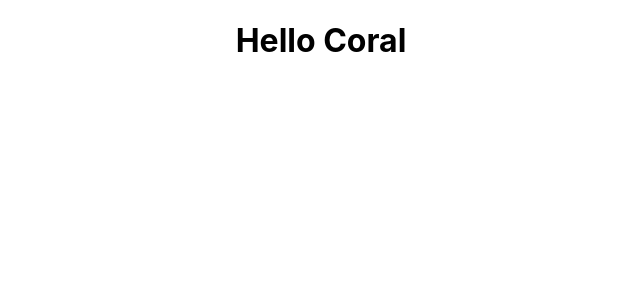
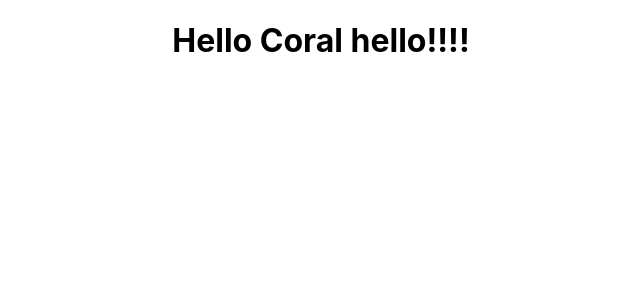
Before and after one commit to emilianolowe/coral-frontend, a React (Create React App) app: page / in a window 1280 px wide. Shown: the top 300 px of the page, without its empty margins (319-959 px from the left). Built offline with nearby package versions, Linux system fonts and the light colour scheme.

Commit message:
refactored main component

```diff
--- a/package.json
+++ b/package.json
@@ -8,6 +8,7 @@
     "@testing-library/user-event": "^7.2.1",
     "react": "^16.12.0",
     "react-dom": "^16.12.0",
+    "react-router-dom": "^5.1.2",
     "react-scripts": "3.4.0"
   },
   "scripts": {
--- a/src/App.js
+++ b/src/App.js
@@ -1,12 +1,22 @@
 import React from 'react';
-import logo from './logo.svg';
 import './App.css';
-import Main from './components/MainComponent.js';
+import AboutUs from './components/AboutUs';
+import { Switch, Route, BrowserRouter } from 'react-router-dom';
 
 function App() {
+  const AboutUsRoute = () => {
+    return (
+      <AboutUs />
+    )
+  }
   return (
     <div className="App">
-      <Main />
+      <h1>Hello Coral hello!!!!</h1>
+      <BrowserRouter>
+        <Switch>
+          <Route exact path="/aboutus" component={AboutUsRoute}></Route>
+        </Switch>
+      </BrowserRouter>
     </div>
   );
 }
--- a/src/components/MainComponent.js
+++ b/src/components/MainComponent.js
@@ -1,10 +1,22 @@
 import React, { Component } from 'react';
+import AboutUs from './AboutUs';
+import { Switch, Route, BrowserRouter } from 'react-router-dom';
 
 class Main extends Component {
   render() {
+    const AboutUsRoute = () => {
+      return (
+        <AboutUs />
+      )
+    }
     return (
       <div>
-        <h1>Hello Coral</h1>
+        <h1>Hello Coral hello!!!!</h1>
+        <BrowserRouter>
+          <Switch>
+            <Route exact path="/aboutus" component={AboutUsRoute}></Route>
+          </Switch>
+        </BrowserRouter>
       </div>
     )
   }
```
Also changed, not shown: src/components/PropertyGallery.js (added), 1 other file (tests, documents, lock files or other folders).
